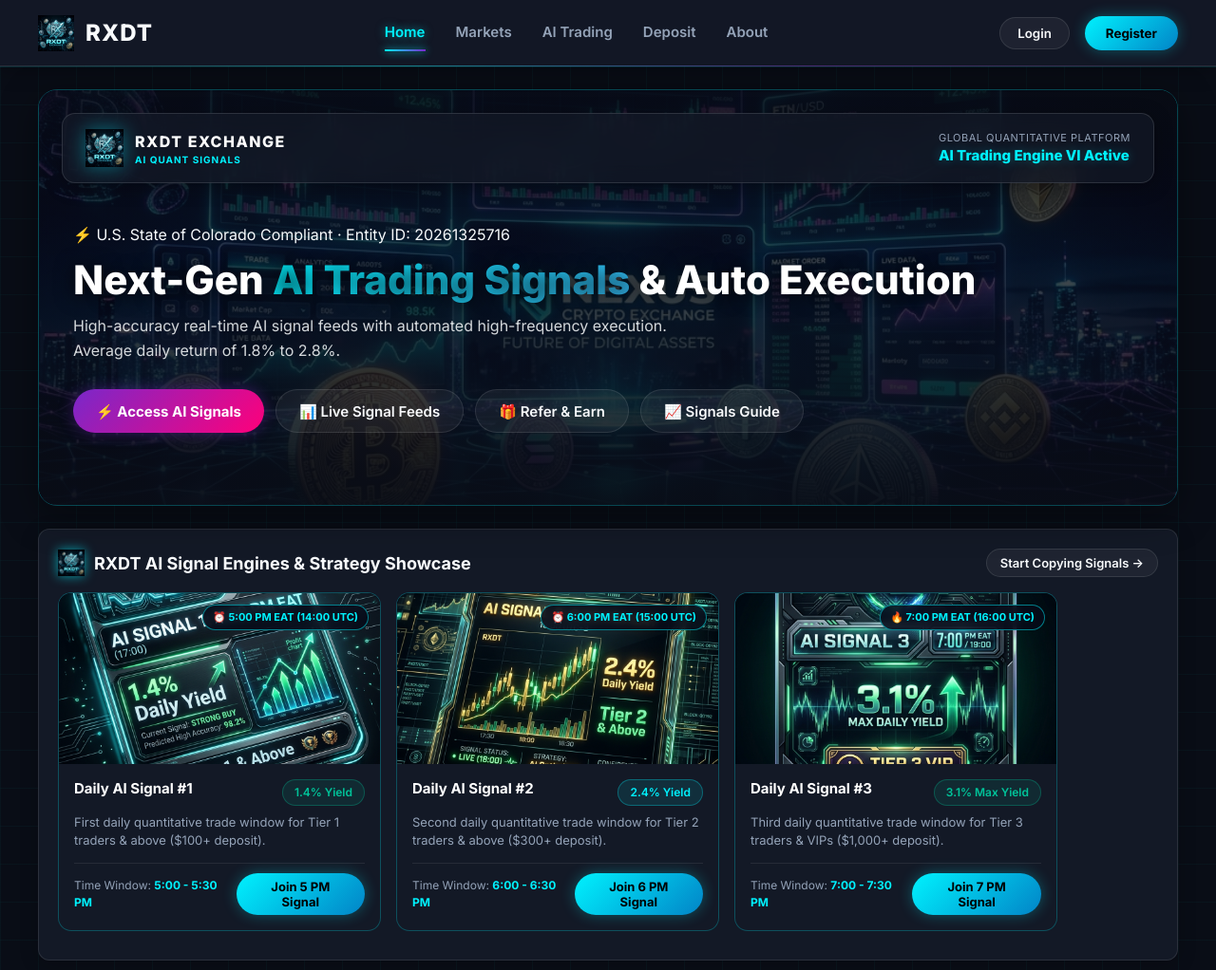
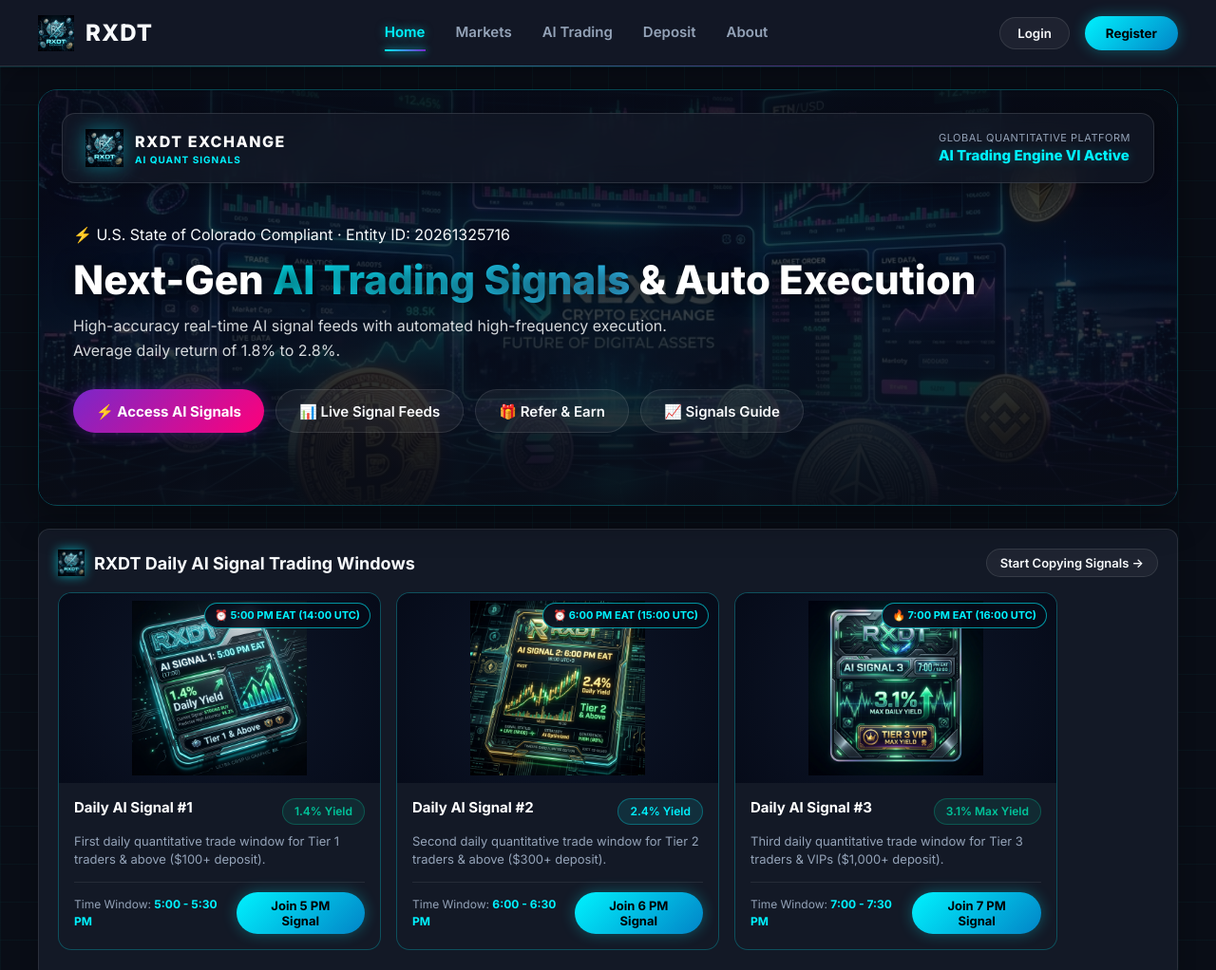
Before and after one commit to wldke2017/RXDT, a website with bundled scripts: page index.html in a window 1280 px wide. Shown: the top 1022 px of the page at 95% size. Built offline with nearby package versions, Linux system fonts and the light colour scheme.

Commit message:
fix: change button navigation targets to contract page & set object-fit contain so signal image text is fully visible

```diff
--- a/css/components.css
+++ b/css/components.css
@@ -3840,34 +3840,39 @@
 .signals-img-box {
   position: relative;
   width: 100%;
-  height: 180px;
+  height: 200px;
   overflow: hidden;
-  background: #090e1a;
+  background: radial-gradient(circle at center, #0e172a, #060b19);
+  display: flex;
+  align-items: center;
+  justify-content: center;
+  padding: 8px;
 }
 
 .signals-banner-img {
   width: 100%;
   height: 100%;
-  object-fit: cover;
+  object-fit: contain;
   transition: transform 0.4s ease;
 }
 
 .signals-card-item:hover .signals-banner-img {
-  transform: scale(1.05);
+  transform: scale(1.03);
 }
 
 .signals-img-badge {
   position: absolute;
-  top: 12px;
-  right: 12px;
-  background: rgba(6, 11, 25, 0.85);
-  border: 1px solid rgba(0, 242, 254, 0.5);
+  top: 10px;
+  right: 10px;
+  background: rgba(6, 11, 25, 0.9);
+  border: 1px solid rgba(0, 242, 254, 0.6);
   color: var(--el-color-primary);
   font-size: 11px;
   font-weight: 700;
   padding: 4px 10px;
   border-radius: 100px;
-  backdrop-filter: blur(4px);
+  backdrop-filter: blur(6px);
+  z-index: 2;
 }
 
 .signals-card-body {
@@ -3924,11 +3929,12 @@
   }
 
   .signals-img-box {
-    height: 150px;
+    height: 180px;
+    padding: 6px;
   }
 
   .signals-banner-img {
-    object-fit: cover;
+    object-fit: contain;
     object-position: center;
   }
 
@@ -3953,6 +3959,6 @@
   }
 
   .signals-img-box {
-    height: 135px;
-  }
-}
+    height: 165px;
+  }
+}
--- a/js/pages/home.js
+++ b/js/pages/home.js
@@ -59,7 +59,7 @@ export function render() {
         </p>
 
         <div class="home-quick-actions">
-          <button class="btn-dark action-btn" onclick="navigateTo('follow')">⚡ Access AI Signals</button>
+          <button class="btn-dark action-btn" onclick="navigateTo('contract')">⚡ Access AI Signals</button>
           <button class="btn-outline action-btn" onclick="navigateTo('market')">📊 Live Signal Feeds</button>
           <button class="btn-outline action-btn" onclick="navigateTo('invite-friends')">🎁 Refer & Earn</button>
           <button class="btn-outline action-btn" onclick="navigateTo('earn-guide')">📈 Signals Guide</button>
@@ -70,19 +70,19 @@ export function render() {
 
   <!-- AI Signals Visual Showcase (Auto-scrolling Image Carousel) -->
   <div class="card" style="margin-top:24px; padding:20px;">
-    <div class="card-title" style="display:flex;justify-content:space-between;align-items:center;margin-bottom:16px;">
+    <div class="card-title" style="display:flex;justify-content:space-between;align-items:center;margin-bottom:16px;flex-wrap:wrap;gap:8px;">
       <div style="display:flex;align-items:center;gap:10px;">
         <img src="assets/images/rxdt_logo.png" alt="RXDT Logo" style="width:28px;height:28px;filter:drop-shadow(0 0 6px rgba(0,242,254,0.6));"/>
-        <span style="font-size:18px;font-weight:700;">RXDT AI Signal Engines & Strategy Showcase</span>
+        <span style="font-size:18px;font-weight:700;">RXDT Daily AI Signal Trading Windows</span>
       </div>
-      <button class="btn-outline" style="font-size:13px;padding:6px 14px;" onclick="navigateTo('follow')">Start Copying Signals →</button>
+      <button class="btn-outline" style="font-size:13px;padding:6px 14px;" onclick="navigateTo('contract')">Start Copying Signals →</button>
     </div>
 
     <!-- Auto Scroll Horizontality Carousel -->
     <div class="signals-carousel-wrapper">
       <div class="signals-carousel-track" id="signalsCarouselTrack">
         <!-- Signal 1: 5:00 PM EAT -->
-        <div class="signals-card-item card-glass" onclick="navigateTo('follow')">
+        <div class="signals-card-item card-glass" onclick="navigateTo('contract')">
           <div class="signals-img-box">
             <img src="assets/images/daily_signal_1_5pm.png" alt="AI Signal 1 - 5:00 PM EAT" class="signals-banner-img"/>
             <div class="signals-img-badge">⏰ 5:00 PM EAT (14:00 UTC)</div>
@@ -95,13 +95,13 @@ export function render() {
             <p class="signals-desc">First daily quantitative trade window for Tier 1 traders & above ($100+ deposit).</p>
             <div class="signals-meta">
               <span>Time Window: <strong style="color:var(--el-color-primary);">5:00 - 5:30 PM</strong></span>
-              <button class="btn-primary btn-sm" onclick="event.stopPropagation(); navigateTo('follow')">Join 5 PM Signal</button>
+              <button class="btn-primary btn-sm" onclick="event.stopPropagation(); navigateTo('contract')">Join 5 PM Signal</button>
             </div>
           </div>
         </div>
 
         <!-- Signal 2: 6:00 PM EAT -->
-        <div class="signals-card-item card-glass" onclick="navigateTo('follow')">
+        <div class="signals-card-item card-glass" onclick="navigateTo('contract')">
           <div class="signals-img-box">
             <img src="assets/images/daily_signal_2_6pm.png" alt="AI Signal 2 - 6:00 PM EAT" class="signals-banner-img"/>
             <div class="signals-img-badge">⏰ 6:00 PM EAT (15:00 UTC)</div>
@@ -114,13 +114,13 @@ export function render() {
             <p class="signals-desc">Second daily quantitative trade window for Tier 2 traders & above ($300+ deposit).</p>
             <div class="signals-meta">
               <span>Time Window: <strong style="color:var(--el-color-primary);">6:00 - 6:30 PM</strong></span>
-              <button class="btn-primary btn-sm" onclick="event.stopPropagation(); navigateTo('follow')">Join 6 PM Signal</button>
+              <button class="btn-primary btn-sm" onclick="event.stopPropagation(); navigateTo('contract')">Join 6 PM Signal</button>
             </div>
           </div>
         </div>
 
         <!-- Signal 3: 7:00 PM EAT -->
-        <div class="signals-card-item card-glass" onclick="navigateTo('follow')">
+        <div class="signals-card-item card-glass" onclick="navigateTo('contract')">
           <div class="signals-img-box">
             <img src="assets/images/daily_signal_3_7pm.png" alt="AI Signal 3 - 7:00 PM EAT" class="signals-banner-img"/>
             <div class="signals-img-badge">🔥 7:00 PM EAT (16:00 UTC)</div>
@@ -133,7 +133,7 @@ export function render() {
             <p class="signals-desc">Third daily quantitative trade window for Tier 3 traders & VIPs ($1,000+ deposit).</p>
             <div class="signals-meta">
               <span>Time Window: <strong style="color:var(--el-color-primary);">7:00 - 7:30 PM</strong></span>
-              <button class="btn-primary btn-sm" onclick="event.stopPropagation(); navigateTo('follow')">Join 7 PM Signal</button>
+              <button class="btn-primary btn-sm" onclick="event.stopPropagation(); navigateTo('contract')">Join 7 PM Signal</button>
             </div>
           </div>
         </div>
```
